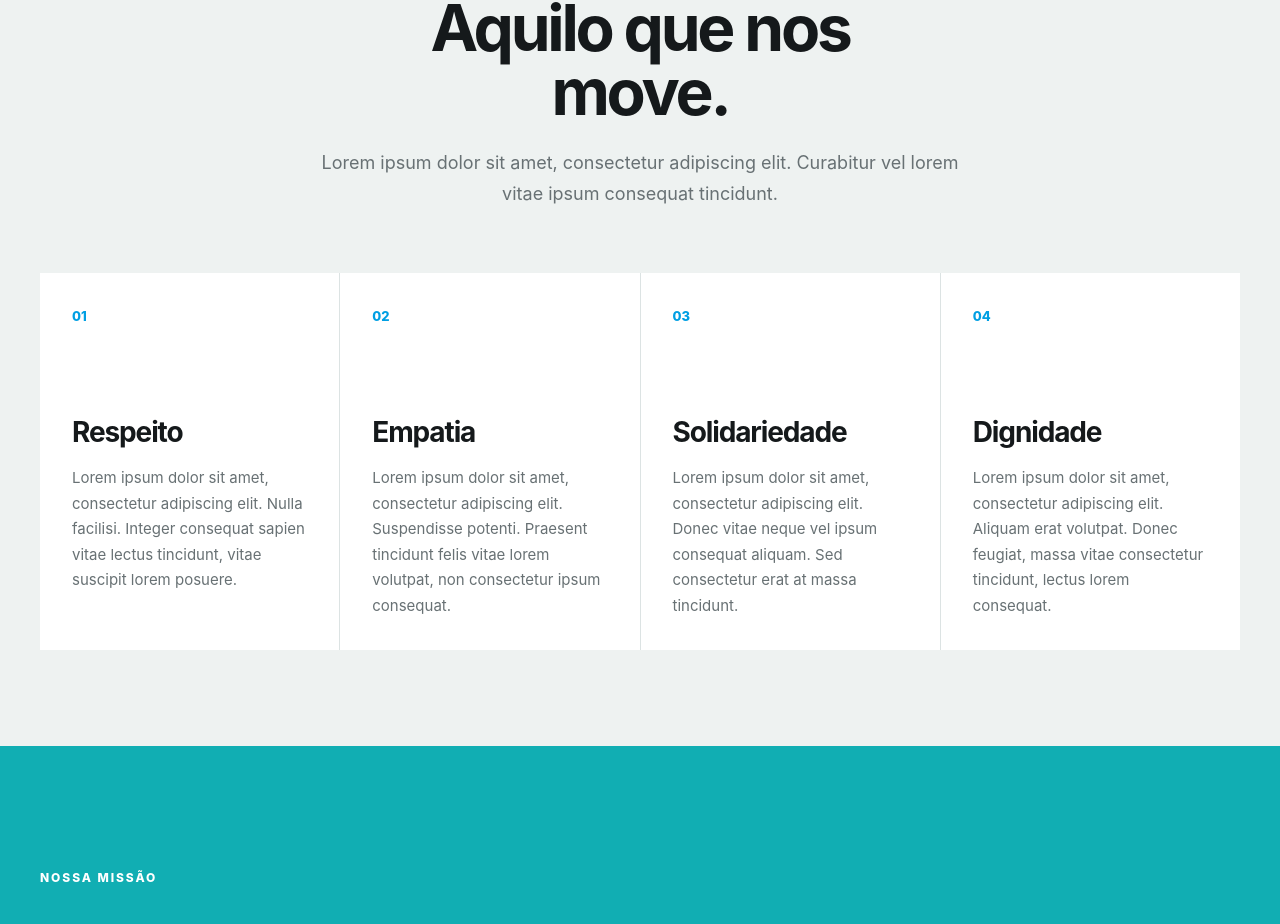
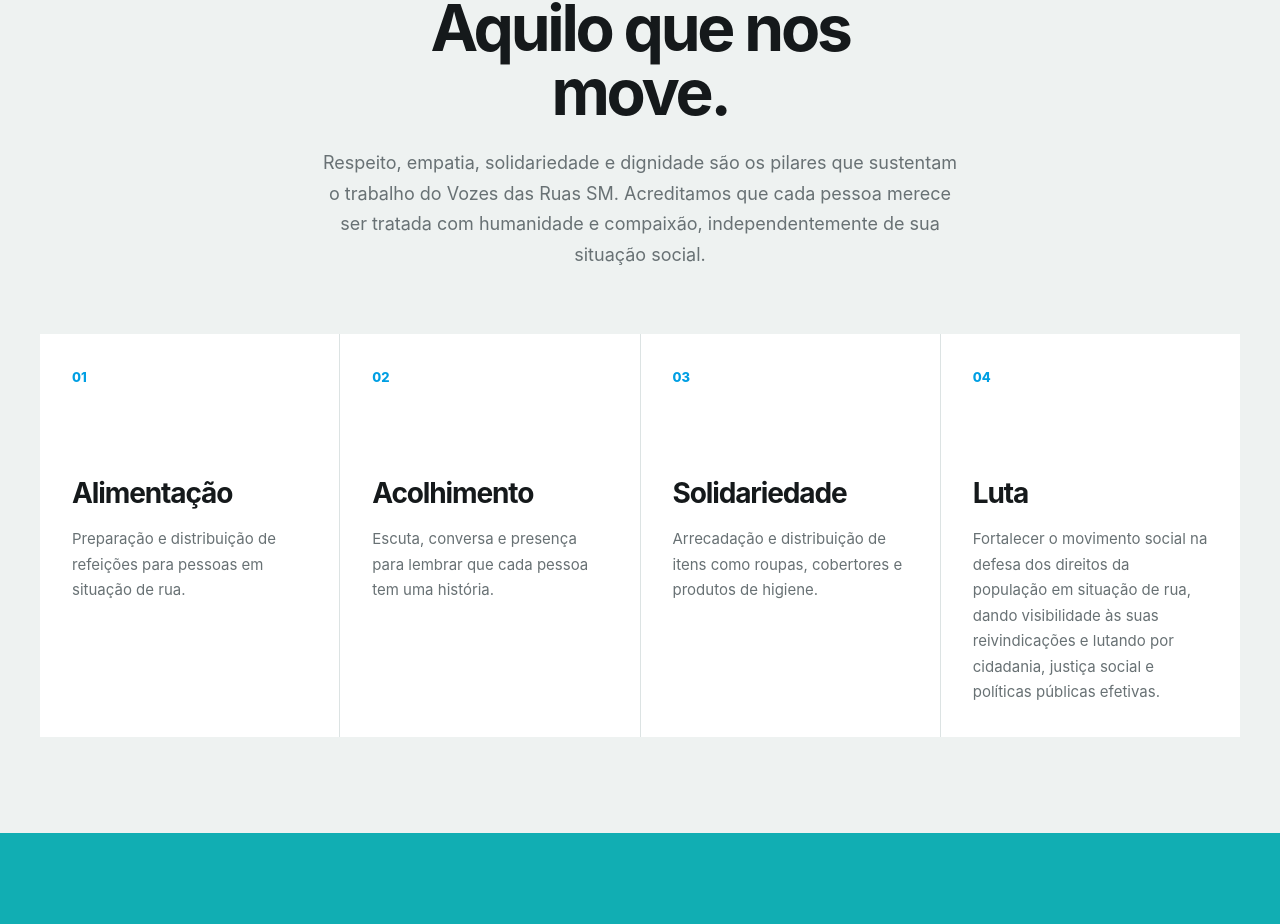
Before and after one commit to roziana-rdrgs/vozesdasruas, a React (Vite) app: page /sobre in a window 1280 px wide. Shown: the part 1551-2475 px from the top of the page. Built offline with nearby package versions, Linux system fonts and the light colour scheme.

Commit message:
feat: update About page content and add new action card to Home page

```diff
--- a/src/index.css
+++ b/src/index.css
@@ -476,8 +476,8 @@ button {
 
 .actions-grid {
   display: grid;
-  grid-template-columns: repeat(3, 1fr);
-  gap: 24px;
+  grid-template-columns: repeat(4, 1fr);
+  gap: 12px;
 }
 
 .action-card {
--- a/src/pages/About/About.tsx
+++ b/src/pages/About/About.tsx
@@ -69,8 +69,10 @@ export function About() {
             </h2>
 
             <p>
-              Lorem ipsum dolor sit amet, consectetur adipiscing elit. Curabitur
-              vel lorem vitae ipsum consequat tincidunt.
+              Respeito, empatia, solidariedade e dignidade são os pilares que
+              sustentam o trabalho do Vozes das Ruas SM. Acreditamos que cada
+              pessoa merece ser tratada com humanidade e compaixão,
+              independentemente de sua situação social.
             </p>
           </div>
 
@@ -78,24 +80,22 @@ export function About() {
             <article className="about-value">
               <span className="about-value__number">01</span>
 
-              <h3>Respeito</h3>
+              <h3>Alimentação</h3>
 
               <p>
-                Lorem ipsum dolor sit amet, consectetur adipiscing elit. Nulla
-                facilisi. Integer consequat sapien vitae lectus tincidunt, vitae
-                suscipit lorem posuere.
+                Preparação e distribuição de refeições para pessoas em situação
+                de rua.
               </p>
             </article>
 
             <article className="about-value">
               <span className="about-value__number">02</span>
 
-              <h3>Empatia</h3>
+              <h3>Acolhimento</h3>
 
               <p>
-                Lorem ipsum dolor sit amet, consectetur adipiscing elit.
-                Suspendisse potenti. Praesent tincidunt felis vitae lorem
-                volutpat, non consectetur ipsum consequat.
+                Escuta, conversa e presença para lembrar que cada pessoa tem uma
+                história.
               </p>
             </article>
 
@@ -105,21 +105,21 @@ export function About() {
               <h3>Solidariedade</h3>
 
               <p>
-                Lorem ipsum dolor sit amet, consectetur adipiscing elit. Donec
-                vitae neque vel ipsum consequat aliquam. Sed consectetur erat at
-                massa tincidunt.
+                Arrecadação e distribuição de itens como roupas, cobertores e
+                produtos de higiene.
               </p>
             </article>
 
             <article className="about-value">
               <span className="about-value__number">04</span>
 
-              <h3>Dignidade</h3>
+              <h3>Luta</h3>
 
               <p>
-                Lorem ipsum dolor sit amet, consectetur adipiscing elit. Aliquam
-                erat volutpat. Donec feugiat, massa vitae consectetur tincidunt,
-                lectus lorem consequat.
+                Fortalecer o movimento social na defesa dos direitos da
+                população em situação de rua, dando visibilidade às suas
+                reivindicações e lutando por cidadania, justiça social e
+                políticas públicas efetivas.
               </p>
             </article>
           </div>
--- a/src/pages/Home/Home.tsx
+++ b/src/pages/Home/Home.tsx
@@ -147,6 +147,17 @@ export const Home = () => (
               produtos de higiene.{" "}
             </p>{" "}
           </article>{" "}
+          <article className="action-card">
+            {" "}
+            <span className="action-card__number">04</span> <h3>Luta</h3>{" "}
+            <p>
+              {" "}
+              Fortalecer o movimento social na defesa dos direitos da população
+              em situação de rua, dando visibilidade às suas reivindicações e
+              lutando por cidadania, justiça social e políticas públicas
+              efetivas.{" "}
+            </p>{" "}
+          </article>{" "}
         </div>{" "}
       </div>{" "}
     </section>{" "}
```
